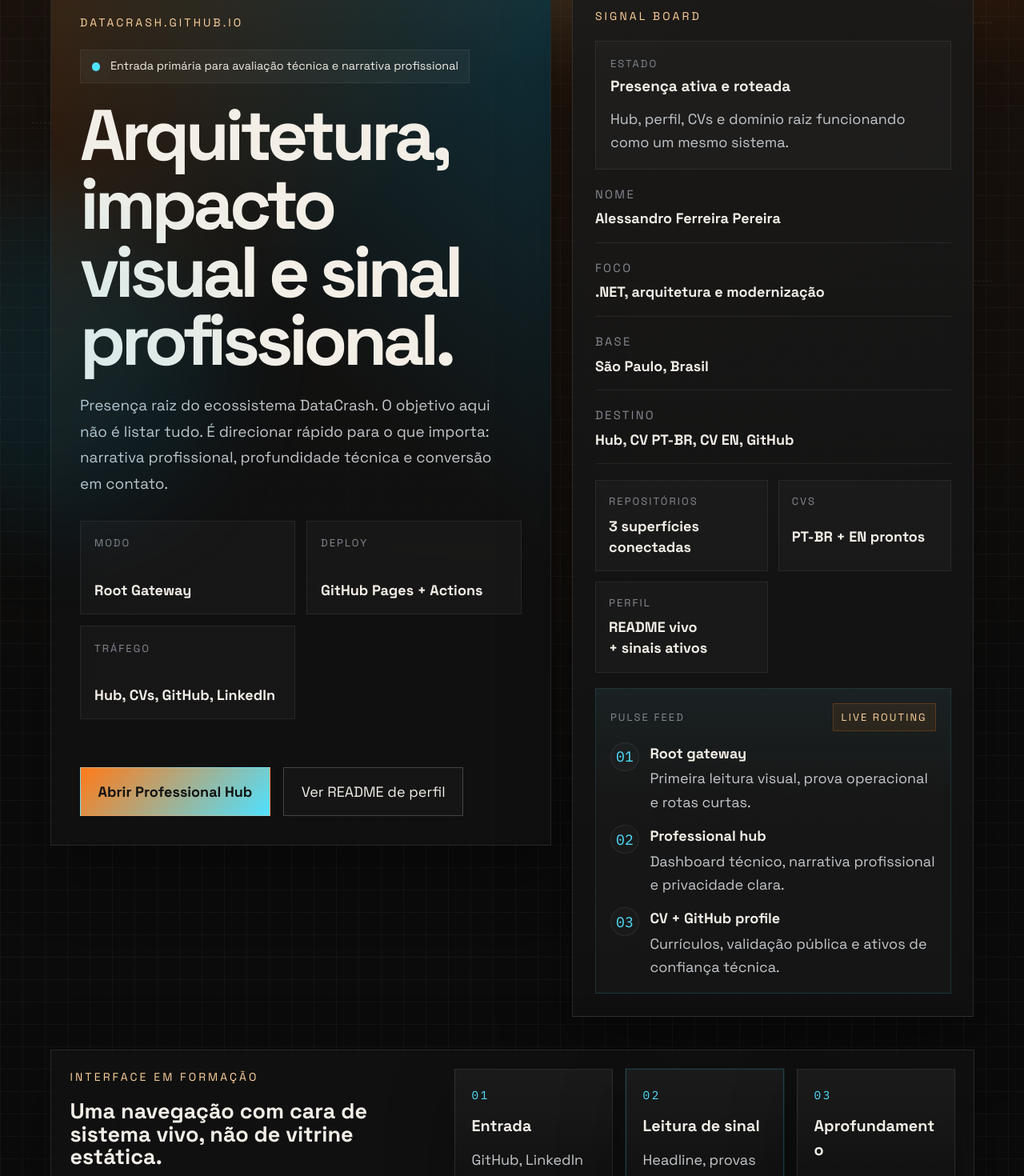
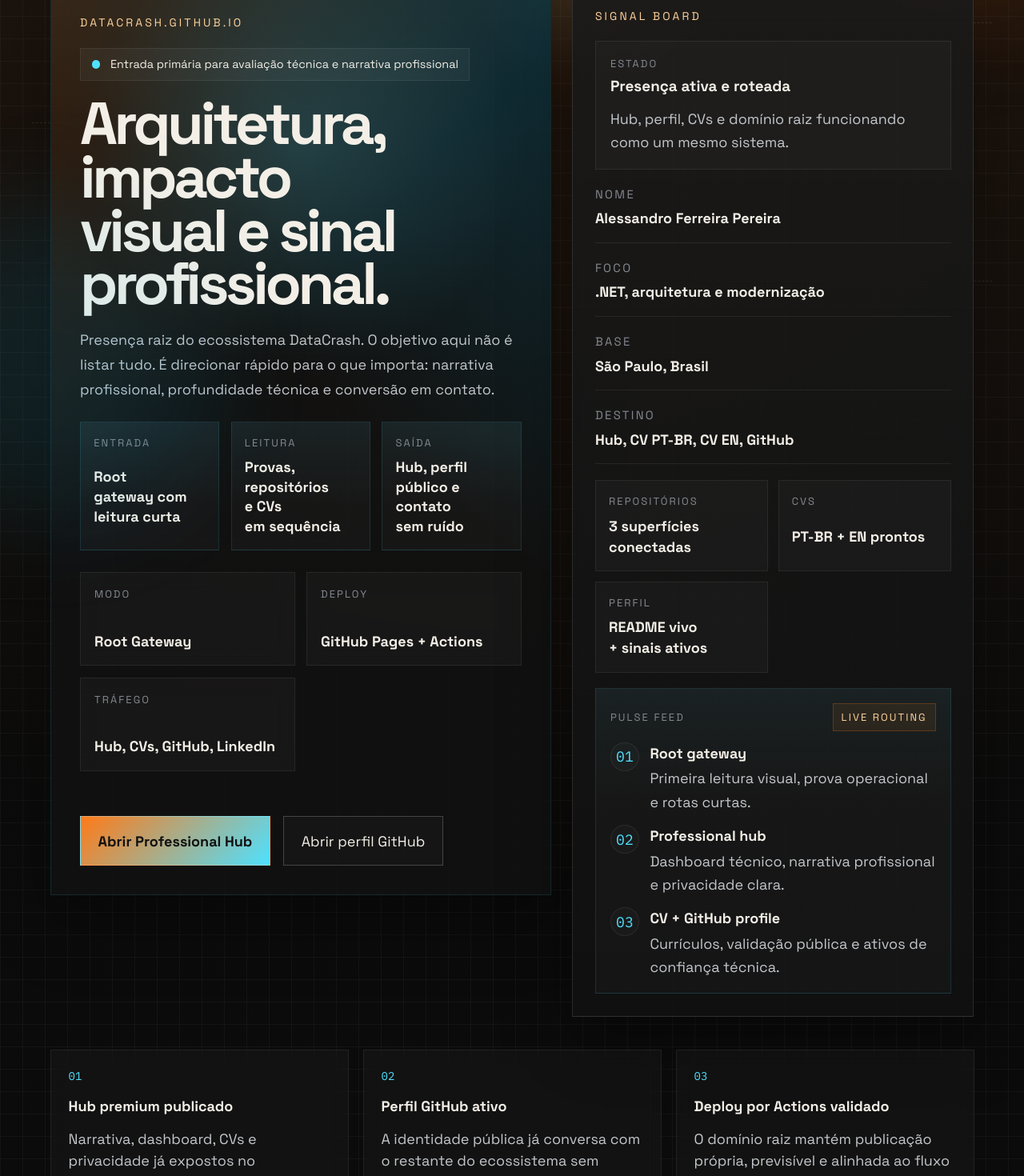
Before and after one commit to DataCrash/datacrash.github.io, a React (Vite) app: page / in a window 1280 px wide. Shown: the part 260-1730 px from the top of the page at 80% size. Built offline with nearby package versions, Linux system fonts and the light colour scheme; no server answers.

Commit message:
feat: rebalance root hero and closing flow

```diff
--- a/src/App.css
+++ b/src/App.css
@@ -175,18 +175,32 @@
 }
 
 .hero-copy {
+  border-color: rgba(79, 225, 255, 0.12);
   padding: 2rem;
   min-height: 26rem;
   display: flex;
   flex-direction: column;
   justify-content: space-between;
+  transform: perspective(1200px) rotateX(calc(var(--tilt-x) * 0.3deg))
+    rotateY(calc(var(--tilt-y) * 0.3deg)) translateZ(0);
+  transition:
+    transform 140ms ease,
+    border-color 180ms ease,
+    box-shadow 180ms ease;
 }
 
 .hero-stack {
   position: relative;
   z-index: 1;
   display: grid;
-  gap: 1.3rem;
+  gap: 1.15rem;
+}
+
+.hero-copy:hover {
+  border-color: rgba(79, 225, 255, 0.22);
+  box-shadow:
+    0 0 0 1px rgba(79, 225, 255, 0.08),
+    var(--shadow);
 }
 
 .hero-alert {
@@ -215,6 +229,11 @@
   position: absolute;
   inset: 0;
   background:
+    radial-gradient(
+      circle 32rem at var(--mx) var(--my),
+      rgba(79, 225, 255, 0.16),
+      transparent 48%
+    ),
     linear-gradient(135deg, rgba(255, 106, 0, 0.16), transparent 40%),
     linear-gradient(220deg, rgba(0, 194, 255, 0.18), transparent 45%);
   pointer-events: none;
@@ -258,6 +277,13 @@
   color: var(--accent-strong);
 }
 
+.hero-copy h1 {
+  max-width: 8.2ch;
+  font-size: clamp(2.8rem, 5.8vw, 5.35rem);
+  line-height: 0.9;
+  text-wrap: balance;
+}
+
 h1,
 h2,
 h3,
@@ -276,9 +302,32 @@ h3,
 
 .lede {
   max-width: 38rem;
-  font-size: 1.05rem;
+  font-size: 1rem;
   line-height: 1.72;
   text-wrap: pretty;
+}
+
+.hero-flow {
+  display: grid;
+  grid-template-columns: repeat(3, minmax(0, 1fr));
+  gap: 0.8rem;
+  margin-top: 0.2rem;
+}
+
+.hero-flow article {
+  display: grid;
+  gap: 0.45rem;
+  min-height: 5.4rem;
+  padding: 0.9rem;
+  border: 1px solid rgba(79, 225, 255, 0.12);
+  background:
+    linear-gradient(180deg, rgba(79, 225, 255, 0.06), transparent 65%),
+    rgba(255, 255, 255, 0.025);
+}
+
+.hero-flow strong {
+  line-height: 1.38;
+  text-wrap: balance;
 }
 
 .hero-metrics {
@@ -913,6 +962,15 @@ h3,
   gap: 0.75rem;
 }
 
+.proof-card strong,
+.route-card h2,
+.route-card p,
+.assembly-copy h2,
+.assembly-copy p,
+.proof-card p {
+  text-wrap: pretty;
+}
+
 .proof-index {
   font-size: 0.78rem;
   font-family: var(--mono);
@@ -955,6 +1013,93 @@ h3,
   grid-template-columns: minmax(0, 0.9fr) minmax(0, 1.1fr);
   gap: 1.5rem;
   padding: 1.6rem;
+}
+
+.closing-grid {
+  display: grid;
+  grid-template-columns: minmax(0, 1.05fr) minmax(0, 0.95fr);
+  gap: 1rem;
+}
+
+.closing-panel {
+  position: relative;
+  overflow: hidden;
+  display: grid;
+  align-content: start;
+  gap: 1rem;
+  padding: 1.45rem;
+  border: 1px solid var(--border);
+  background:
+    linear-gradient(180deg, rgba(255, 255, 255, 0.04), transparent 34%),
+    var(--panel);
+  box-shadow: var(--shadow);
+}
+
+.closing-panel-primary {
+  border-color: rgba(255, 122, 24, 0.16);
+}
+
+.closing-panel-secondary {
+  border-color: rgba(79, 225, 255, 0.16);
+}
+
+.closing-panel-primary h2 {
+  max-width: 14ch;
+  line-height: 1.02;
+  text-wrap: balance;
+}
+
+.closing-panel-primary p {
+  max-width: 36rem;
+  line-height: 1.7;
+}
+
+.closing-actions {
+  display: flex;
+  flex-wrap: wrap;
+  gap: 0.9rem;
+  margin-top: 0.35rem;
+}
+
+.decision-list {
+  display: grid;
+  gap: 0.8rem;
+}
+
+.decision-card {
+  display: grid;
+  grid-template-columns: auto 1fr;
+  gap: 0.85rem;
+  align-items: start;
+  min-width: 0;
+  padding: 0.95rem 1rem;
+  border: 1px solid var(--border-soft);
+  background: rgba(255, 255, 255, 0.025);
+}
+
+.decision-index {
+  display: inline-flex;
+  align-items: center;
+  justify-content: center;
+  width: 2rem;
+  height: 2rem;
+  border-radius: 999px;
+  border: 1px solid rgba(255, 122, 24, 0.2);
+  background: rgba(255, 122, 24, 0.08);
+  color: var(--accent-strong);
+  font-family: var(--mono);
+  font-size: 0.78rem;
+}
+
+.decision-card strong {
+  display: block;
+  line-height: 1.34;
+  text-wrap: balance;
+}
+
+.decision-card p {
+  margin: 0.32rem 0 0;
+  line-height: 1.62;
 }
 
 .closing-note {
@@ -1010,10 +1155,15 @@ h3,
   .assembly-map,
   .surface-grid,
   .manifesto,
+  .closing-grid,
   .routes,
   .proof-strip,
   .hero-metrics {
     grid-template-columns: 1fr 1fr;
+  }
+
+  .hero-flow {
+    grid-template-columns: 1fr;
   }
 
   .hero-grid {
@@ -1052,6 +1202,7 @@ h3,
   .surface-panel,
   .assembly-map,
   .manifesto,
+  .closing-panel,
   .proof-card,
   .route-card {
     padding-inline: 1.05rem;
@@ -1067,6 +1218,7 @@ h3,
   }
 
   .hero-metrics,
+  .hero-flow,
   .signal-cluster,
   .assembly-map,
   .surface-grid,
@@ -1074,7 +1226,8 @@ h3,
   .relay-lane,
   .proof-strip,
   .routes,
-  .manifesto {
+  .manifesto,
+  .closing-grid {
     grid-template-columns: 1fr;
   }
 
@@ -1085,6 +1238,10 @@ h3,
   .primary-link,
   .secondary-link {
     width: 100%;
+  }
+
+  .closing-actions {
+    flex-direction: column;
   }
 
   .closing-note {
--- a/src/App.tsx
+++ b/src/App.tsx
@@ -43,7 +43,7 @@ const repositorySignals: RepositorySignalSeed[] = [
     title: "datacrash",
     description:
       "README animado, sinais públicos e identidade complementar ao domínio raiz.",
-    href: "https://github.com/DataCrash/datacrash",
+    href: "https://github.com/DataCrash",
     repository: "datacrash",
   },
 ];
@@ -76,6 +76,27 @@ const hiringRoutes = [
     title: "LinkedIn",
     href: "https://www.linkedin.com/in/datacrash/",
     note: "Contexto de carreira, networking e coerencia publica.",
+  },
+];
+
+const decisionVectors = [
+  {
+    index: "01",
+    title: "Leitura executiva",
+    description:
+      "O hub entrega narrativa, profundidade tecnica e contexto de lideranca em fluxo curto.",
+  },
+  {
+    index: "02",
+    title: "Triagem objetiva",
+    description:
+      "CV PT-BR e Resume EN ficam acessiveis sem obrigar o leitor a navegar demais.",
+  },
+  {
+    index: "03",
+    title: "Validacao publica",
+    description:
+      "GitHub e LinkedIn fecham a leitura com identidade, historico e sinais publicos coerentes.",
   },
 ];
 
@@ -262,6 +283,21 @@ function App() {
               profissional, profundidade técnica e conversão em contato.
             </p>
 
+            <div className="hero-flow" aria-label="Fluxo de leitura principal">
+              <article>
+                <span className="metric-label">Entrada</span>
+                <strong>Root gateway com leitura curta</strong>
+              </article>
+              <article>
+                <span className="metric-label">Leitura</span>
+                <strong>Provas, repositórios e CVs em sequência</strong>
+              </article>
+              <article>
+                <span className="metric-label">Saída</span>
+                <strong>Hub, perfil público e contato sem ruído</strong>
+              </article>
+            </div>
+
             <div className="hero-metrics" aria-label="Indicadores principais">
               <div>
                 <span className="metric-label">Modo</span>
@@ -288,11 +324,11 @@ function App() {
               </a>
               <a
                 className="secondary-link"
-                href="https://github.com/DataCrash/datacrash"
+                href="https://github.com/DataCrash"
                 target="_blank"
                 rel="noreferrer"
               >
-                Ver README de perfil
+                Abrir perfil GitHub
               </a>
             </div>
           </div>
@@ -379,6 +415,33 @@ function App() {
             </article>
           </div>
         </aside>
+      </section>
+
+      <section className="proof-strip" aria-label="Prova operacional">
+        <div className="proof-card">
+          <span className="proof-index">01</span>
+          <strong>Hub premium publicado</strong>
+          <p>
+            Narrativa, dashboard, CVs e privacidade já expostos no domínio
+            público.
+          </p>
+        </div>
+        <div className="proof-card">
+          <span className="proof-index">02</span>
+          <strong>Perfil GitHub ativo</strong>
+          <p>
+            A identidade pública já conversa com o restante do ecossistema sem
+            parecer uma peça isolada.
+          </p>
+        </div>
+        <div className="proof-card">
+          <span className="proof-index">03</span>
+          <strong>Deploy por Actions validado</strong>
+          <p>
+            O domínio raiz mantém publicação própria, previsível e alinhada ao
+            fluxo de atualização.
+          </p>
+        </div>
       </section>
 
       <section className="assembly-map" aria-label="Interface em formação">
@@ -582,33 +645,6 @@ function App() {
         </div>
       </section>
 
-      <section className="proof-strip" aria-label="Prova operacional">
-        <div className="proof-card">
-          <span className="proof-index">01</span>
-          <strong>Hub premium publicado</strong>
-          <p>
-            Narrativa, dashboard, CVs e privacidade já expostos no domínio
-            público.
-          </p>
-        </div>
-        <div className="proof-card">
-          <span className="proof-index">02</span>
-          <strong>README de perfil ativo</strong>
-          <p>
-            Camada de identidade GitHub já conectada ao restante da presença
-            profissional.
-          </p>
-        </div>
-        <div className="proof-card">
-          <span className="proof-index">03</span>
-          <strong>Deploy por Actions validado</strong>
-          <p>
-            Publicação raiz corrigida para workflow próprio, sem servir fonte
-            crua do branch.
-          </p>
-        </div>
-      </section>
-
       <section className="routes" aria-label="Rotas principais">
         <a
           className="route-card route-card-featured"
@@ -666,17 +702,57 @@ function App() {
         </a>
       </section>
 
-      <section className="manifesto">
-        <div>
-          <p className="eyebrow">Direção</p>
-          <h2>Menos ruído, mais intenção.</h2>
+      <section className="closing-grid" aria-label="Fechamento da jornada">
+        <div className="closing-panel closing-panel-primary">
+          <p className="eyebrow">Próximo passo</p>
+          <h2>Menos ruído, mais intenção e uma saída final mais forte.</h2>
+          <p>
+            O domínio raiz precisa terminar com a mesma clareza com que começa:
+            uma leitura curta, uma direção explícita e saídas que convertam sem
+            parecer improvisadas.
+          </p>
+
+          <div className="closing-actions">
+            <a
+              className="primary-link"
+              href="https://datacrash.github.io/professional-hub/"
+              target="_blank"
+              rel="noreferrer"
+            >
+              Continuar no Professional Hub
+            </a>
+            <a
+              className="secondary-link"
+              href="https://github.com/DataCrash"
+              target="_blank"
+              rel="noreferrer"
+            >
+              Validar perfil publico
+            </a>
+          </div>
         </div>
-        <p>
-          Este domínio raiz funciona como camada de entrada. O conteúdo profundo
-          permanece concentrado no hub especializado, enquanto este ponto
-          inicial entrega contexto, marca e rotas claras para quem precisa
-          avaliar rápido.
-        </p>
+
+        <div className="closing-panel closing-panel-secondary">
+          <div className="surface-panel-head">
+            <p className="eyebrow">Decision vectors</p>
+            <span className="feed-badge">Final routing</span>
+          </div>
+
+          <div
+            className="decision-list"
+            aria-label="Caminhos finais de avaliacao"
+          >
+            {decisionVectors.map((item) => (
+              <article key={item.index} className="decision-card">
+                <span className="decision-index">{item.index}</span>
+                <div>
+                  <strong>{item.title}</strong>
+                  <p>{item.description}</p>
+                </div>
+              </article>
+            ))}
+          </div>
+        </div>
       </section>
 
       <footer className="closing-note">
```
